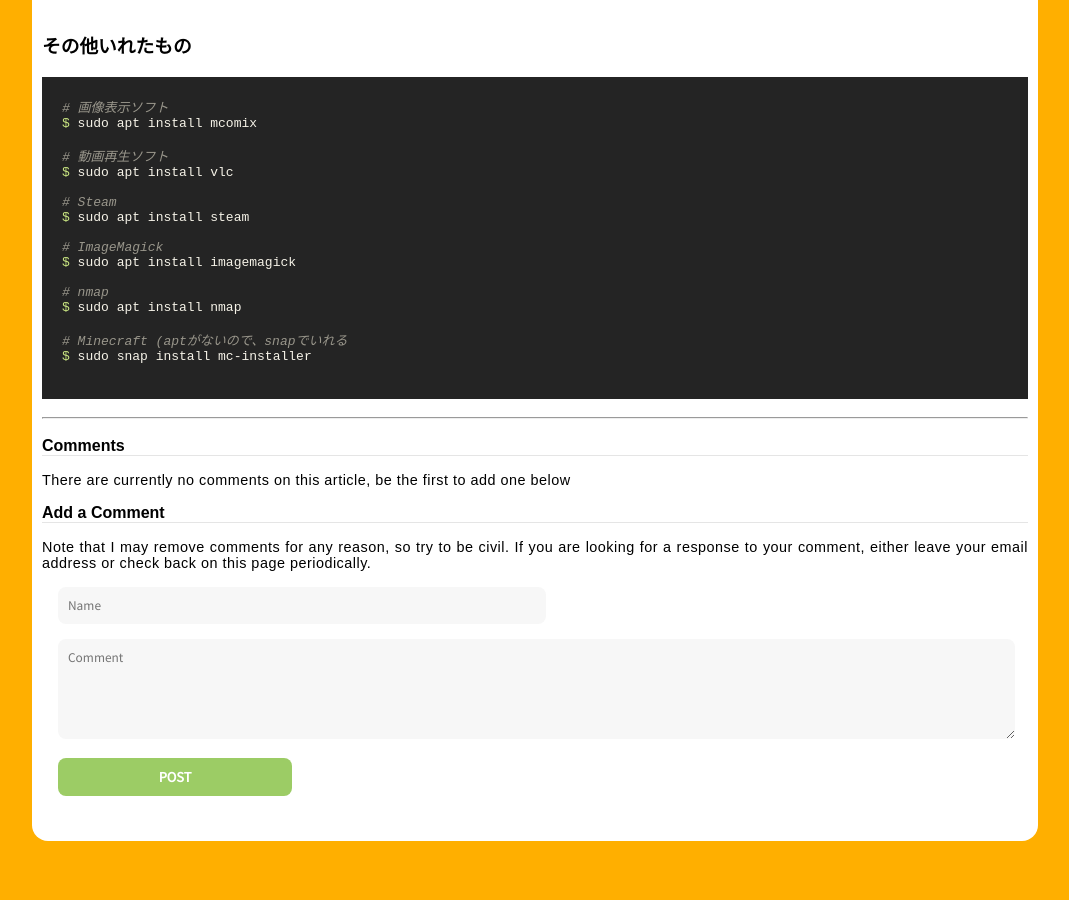
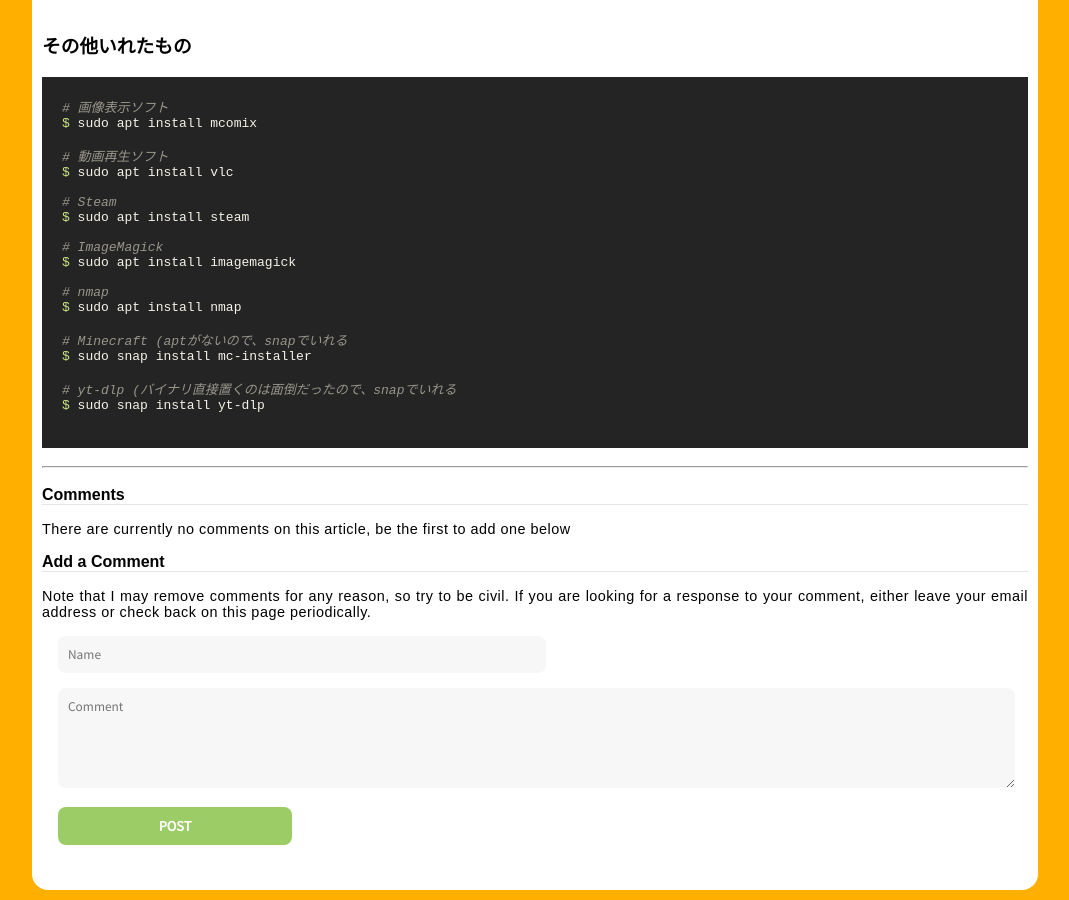
Before and after one commit to ryotakato/ryotakato.github.io, a Jekyll site: the page built from _posts/2022-11-27-made-env-after-ubuntu2204-install.md, in a window 1280 px wide and 900 px high, scrolled down 6309 px. Shown: the whole window, without its empty margins (188-1257 px from the left). Built offline with Jekyll 4.4.1, drawn with Linux system fonts in a browser that asks for light colours; before the commit the page ends 7160 px from its top, so only the background shows below that.

Commit message:
update article

````diff
--- a/_posts/2022-11-27-made-env-after-ubuntu2204-install.md
+++ b/_posts/2022-11-27-made-env-after-ubuntu2204-install.md
@@ -390,4 +390,7 @@ $ sudo apt install nmap
 # Minecraft (aptがないので、snapでいれる
 $ sudo snap install mc-installer
 
+# yt-dlp (バイナリ直接置くのは面倒だったので、snapでいれる
+$ sudo snap install yt-dlp
+
 ```
````
